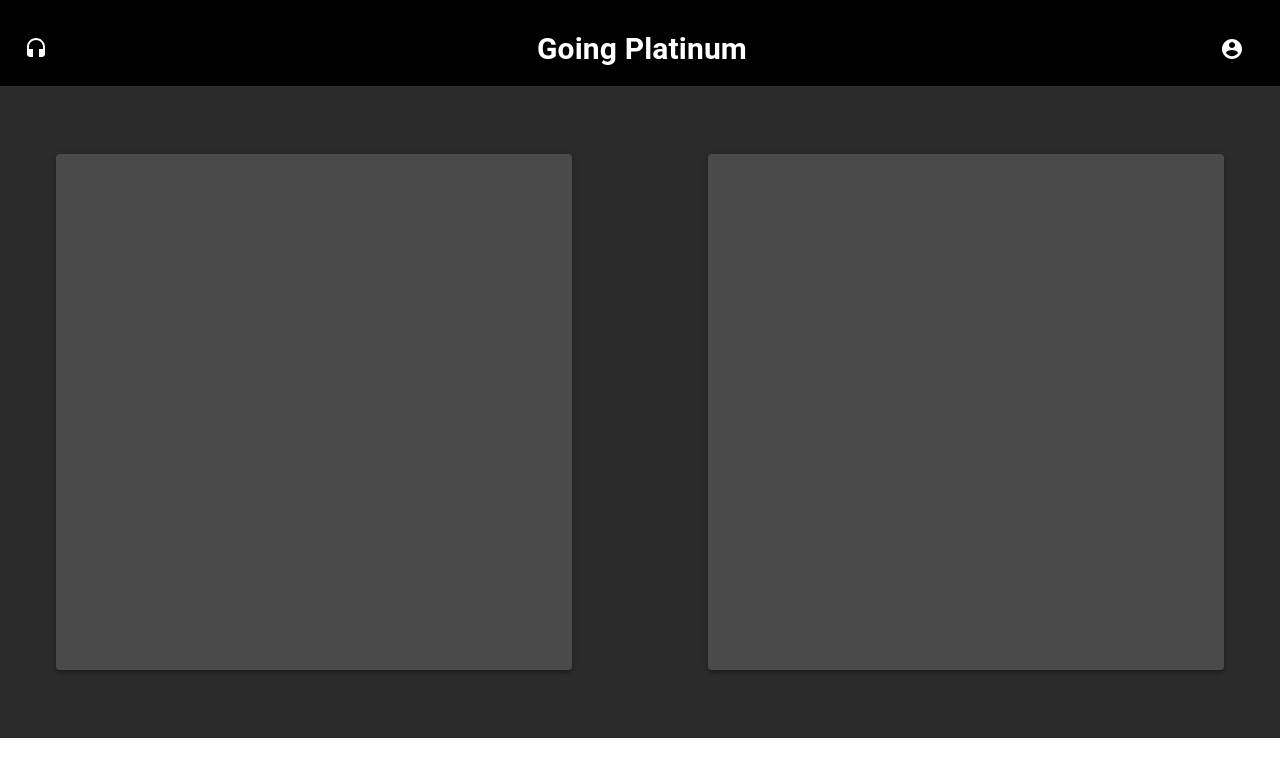
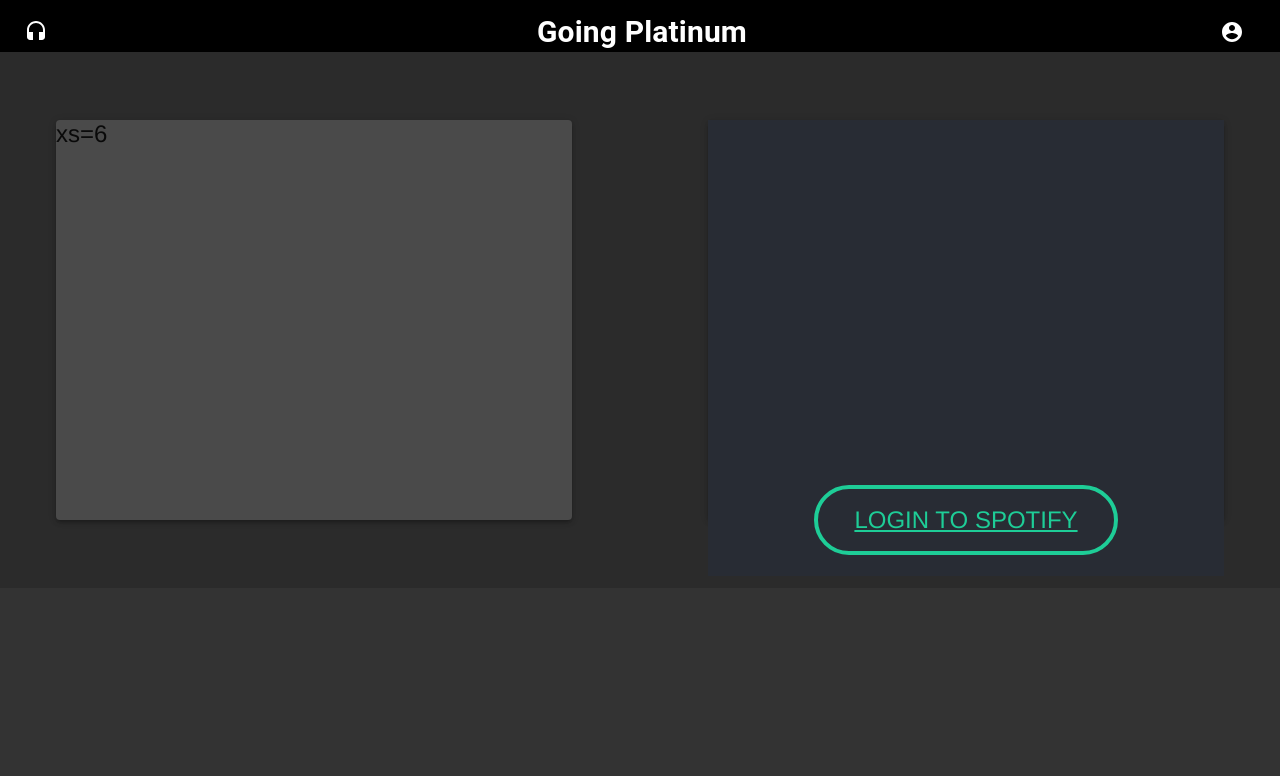
Before and after one commit to DevDan13/going-platinum, a React (Create React App) app in the folder client/: page / in a window 1280 px wide. Shown: the top 776 px of the page. Built offline with nearby package versions, Linux system fonts and the light colour scheme.

Commit message:
Spotify rendered in right panel.

```diff
--- a/client/src/components/Grid/index.js
+++ b/client/src/components/Grid/index.js
@@ -1,17 +1,18 @@
-import React from 'react';
-import { makeStyles } from '@material-ui/core/styles';
-import Panel from '../Panel/index';
-import Grid from '@material-ui/core/Grid';
+import React from "react";
+import { makeStyles } from "@material-ui/core/styles";
+import Panel from "../Panel/index";
+import Grid from "@material-ui/core/Grid";
+import Spotify from "../Spotify/Spotify";
 
 const useStyles = makeStyles((theme) => ({
   root: {
     flexGrow: 1,
     backgroundColor: "#2b2b2b",
-    height: "100%"
+    height: "100%",
   },
   panel: {
     padding: theme.spacing(2),
-    textAlign: 'center',
+    textAlign: "center",
     color: theme.palette.text.secondary,
   },
 }));
@@ -26,7 +27,9 @@ export default function CenteredGrid() {
           <Panel className={classes.panel}>xs=6</Panel>
         </Grid>
         <Grid item xs={12} md={6}>
-          <Panel className={classes.panel}>xs=6</Panel>
+          <Panel className={classes.panel}>
+            <Spotify></Spotify>
+          </Panel>
         </Grid>
       </Grid>
     </div>
--- a/client/src/components/Panel/index.js
+++ b/client/src/components/Panel/index.js
@@ -1,27 +1,29 @@
-import React from 'react';
-import { makeStyles } from '@material-ui/core/styles';
-import Paper from '@material-ui/core/Paper';
+import React from "react";
+import { makeStyles } from "@material-ui/core/styles";
+import Paper from "@material-ui/core/Paper";
 
 const useStyles = makeStyles((theme) => ({
   root: {
-    display: 'flex',
-    overflow: 'hidden',
-    flexWrap: 'noWrap',
-    '& > *': {
+    display: "flex",
+    overflow: "hidden",
+    flexWrap: "noWrap",
+    "& > *": {
       margin: theme.spacing(7),
       width: "100%",
       height: theme.spacing(50),
-      paddingBottom: theme.spacing(14.5)
+      paddingBottom: theme.spacing(14.5),
     },
   },
 }));
 
-export default function SimplePaper() {
+export default function Panel(props) {
   const classes = useStyles();
 
   return (
     <div className={classes.root}>
-      <Paper style={{backgroundColor:"#4a4a4a"}} elevation={3} />
+      <Paper style={{ backgroundColor: "#4a4a4a" }} elevation={3}>
+        {props.children}
+      </Paper>
     </div>
   );
 }
--- /dev/null
+++ b/client/src/components/Player/Player.css
@@ -0,0 +1,45 @@
+/** Now Playing **/
+
+.now-playing__name {
+    font-size: 1.5em;
+    margin-bottom: 0.2em;
+}
+
+.now-playing__artist {
+    margin-bottom: 1em;
+}
+
+.now-playing__status {
+    margin-bottom: 1em;
+}
+
+.now-playing__img {
+    float: left;
+    margin-right: 10px;
+    text-align: right;
+    width: 45%;
+}
+
+.now-playing__img img {
+    max-width: 80vmin;
+    width: 100%;
+}
+
+.now-playing__side {
+    margin-left: 5%;
+    width: 45%;
+}
+
+/** Progress **/
+
+.progress {
+    border: 1px solid #eee;
+    height: 6px;
+    border-radius: 3px;
+    overflow: hidden;
+}
+
+.progress__bar {
+    background-color: #eee;
+    height: 4px;
+}
--- /dev/null
+++ b/client/src/components/Player/Player.js
@@ -0,0 +1,39 @@
+import React from "react";
+import "./Player.css";
+
+const Player = props => {
+  const backgroundStyles = {
+    backgroundImage:`url(${
+      props.item.album.images[0].url
+    })`,
+  };
+
+  const progressBarStyles = {
+    width: (props.progress_ms * 100 / props.item.duration_ms) + '%'
+  };
+
+  return (
+    <div className="App">
+      <div className="main-wrapper">
+        <div className="now-playing__img">
+          <img src={props.item.album.images[0].url} />
+        </div>
+        <div className="now-playing__side">
+          <div className="now-playing__name">{props.item.name}</div>
+          <div className="now-playing__artist">
+            {props.item.artists[0].name}
+          </div>
+          <div className="now-playing__status">
+            {props.is_playing ? "Playing" : "Paused"}
+          </div>
+          <div className="progress">
+            <div className="progress__bar" style={progressBarStyles} />
+          </div>
+        </div>
+        <div className="background" style={backgroundStyles} />{" "}
+      </div>
+    </div>
+  );
+}
+
+export default Player;
--- /dev/null
+++ b/client/src/components/Spotify/Spotify.js
@@ -0,0 +1,128 @@
+import React, { Component } from "react";
+import * as $ from "jquery";
+import { authEndpoint, clientId, redirectUri, scopes } from "../utils/config";
+import hash from "../utils/hash";
+import Player from "../Player/Player";
+import "./style.css"
+
+class Spotify extends Component {
+  constructor() {
+    super();
+    this.state = {
+      token: null,
+      item: {
+        album: {
+          images: [{ url: "" }],
+        },
+        name: "",
+        artists: [{ name: "" }],
+        duration_ms: 0,
+      },
+      is_playing: "Paused",
+      progress_ms: 0,
+      no_data: false,
+    };
+
+    this.getCurrentlyPlaying = this.getCurrentlyPlaying.bind(this);
+    this.tick = this.tick.bind(this);
+  }
+
+  componentDidMount() {
+    // Set token
+    let _token = hash.access_token;
+
+    if (_token) {
+      // Set token
+      this.setState({
+        token: _token,
+      });
+      this.getCurrentlyPlaying(_token);
+    }
+
+    // set interval for polling every 5 seconds
+    this.interval = setInterval(() => this.tick(), 5000);
+  }
+
+  componentWillUnmount() {
+    // clear the interval to save resources
+    clearInterval(this.interval);
+  }
+
+  tick() {
+    if (this.state.token) {
+      this.getCurrentlyPlaying(this.state.token);
+    }
+  }
+
+  getCurrentlyPlaying(token) {
+    // Make a call using the token
+    $.ajax({
+      url: "https://api.spotify.com/v1/me/player",
+      type: "GET",
+      beforeSend: (xhr) => {
+        xhr.setRequestHeader("Authorization", "Bearer " + token);
+      },
+      success: (data) => {
+        // Checks if the data is not empty
+        if (!data) {
+          this.setState({
+            no_data: true,
+          });
+          return;
+        }
+
+        this.setState({
+          item: data.item,
+          is_playing: data.is_playing,
+          progress_ms: data.progress_ms,
+          no_data: false /* We need to "reset" the boolean, in case the
+                            user does not give F5 and has opened his Spotify. */,
+        });
+      },
+    });
+  }
+
+  render() {
+    return (
+      <div className="App">
+        <header className="App-header">
+          {!this.state.token && (
+            <a
+              className="btn btn--loginApp-link"
+              href={`${authEndpoint}?client_id=${clientId}&redirect_uri=${redirectUri}&scope=${scopes.join(
+                "%20"
+              )}&response_type=token&show_dialog=true`}
+            >
+              Login to Spotify
+            </a>
+          )}
+          {this.state.token && !this.state.no_data && (
+            <Player
+              item={this.state.item}
+              is_playing={this.state.is_playing}
+              progress_ms={this.state.progress_ms}
+            />
+          )}
+          {this.state.no_data && (
+            <p>
+              You need to be playing a song on Spotify, for something to appear
+              here.
+            </p>
+          )}
+        </header>
+        <div>
+          <iframe
+            src="https://open.spotify.com/embed/track/5sNESr6pQfIhL3krM8CtZn"
+            width="300"
+            height="380"
+            frameborder="0"
+            allowtransparency="true"
+            allow="encrypted-media"
+          ></iframe>
+        </div>
+      </div>
+    );
+  }
+}
+
+export default Spotify;
--- /dev/null
+++ b/client/src/components/Spotify/style.css
@@ -0,0 +1,112 @@
+.App {
+  text-align: center;
+}
+
+.App-logo {
+  animation: App-logo-spin infinite 20s linear;
+  height: 40vmin;
+  pointer-events: none;
+}
+
+.App-header {
+  background-color: #282c34;
+  min-height: 100vh;
+  display: flex;
+  flex-direction: column;
+  align-items: center;
+  justify-content: center;
+  font-size: calc(10px + 2vmin);
+  color: white;
+}
+
+.App-link {
+  color: #61dafb;
+}
+
+@keyframes App-logo-spin {
+  from {
+    transform: rotate(0deg);
+  }
+  to {
+    transform: rotate(360deg);
+  }
+}
+
+* {
+  box-sizing: border-box;
+  margin: 0;
+  padding: 0;
+}
+
+html, body {
+  height: 100%;
+}
+
+body {
+  background-color: #333;
+  color: #eee;
+  font-family: Helvetica, Arial;
+  font-size: 3vmin;
+}
+
+.hidden {
+  display: none;
+}
+
+/** Buttons **/
+
+.btn {
+  background-color: transparent;
+  border-radius: 2em;
+  border: 0.2em solid #1ecd97;
+  color: #1ecd97;
+  cursor: pointer;
+  font-size: 3vmin;
+  padding: 0.7em 1.5em;
+  text-transform: uppercase;
+  transition: all 0.25s ease;
+}
+
+.btn:hover {
+  background: #1ecd97;
+  color: #333;
+}
+
+.btn--login {
+  margin: 0 auto;
+}
+
+/** Background **/
+
+.background {
+  left: 0;
+  right: 0;
+  top: 0;
+  bottom: 0;
+  background-size: cover;
+  background-position: center center;
+  filter: blur(8em) opacity(0.6);
+  position: absolute;
+}
+
+.main-wrapper {
+  align-items: center;
+  display: flex;
+  height: 100%;
+  margin: 0 auto;
+  justify-content: center;
+  position: relative;
+  width: 80%;
+  z-index: 1;
+}
+
+.container {
+  align-items: center;
+  display: flex;
+  justify-content: center;
+  height: 100%;
+}
+
+.main-container {
+  flex: 1;
+}
--- /dev/null
+++ b/client/src/components/utils/config.js
@@ -0,0 +1,10 @@
+export const authEndpoint = "https://accounts.spotify.com/authorize";
+
+// Replace with your app's client ID, redirect URI and desired scopes
+export const clientId = "f6d9e1e4ff1b4415ab6e0a54460b7bdf";
+export const redirectUri = "http://localhost:3000/callback/";
+export const scopes = [
+    "user-top-read",
+    "user-read-currently-playing",
+    "user-read-playback-state",
+];
--- /dev/null
+++ b/client/src/components/utils/hash.js
@@ -0,0 +1,14 @@
+// Get the hash of the url
+const hash = window.location.hash
+  .substring(1)
+  .split("&")
+  .reduce(function(initial, item) {
+    if (item) {
+      var parts = item.split("=");
+      initial[parts[0]] = decodeURIComponent(parts[1]);
+    }
+    return initial;
+  }, {});
+window.location.hash = "";
+
+export default hash;
```
